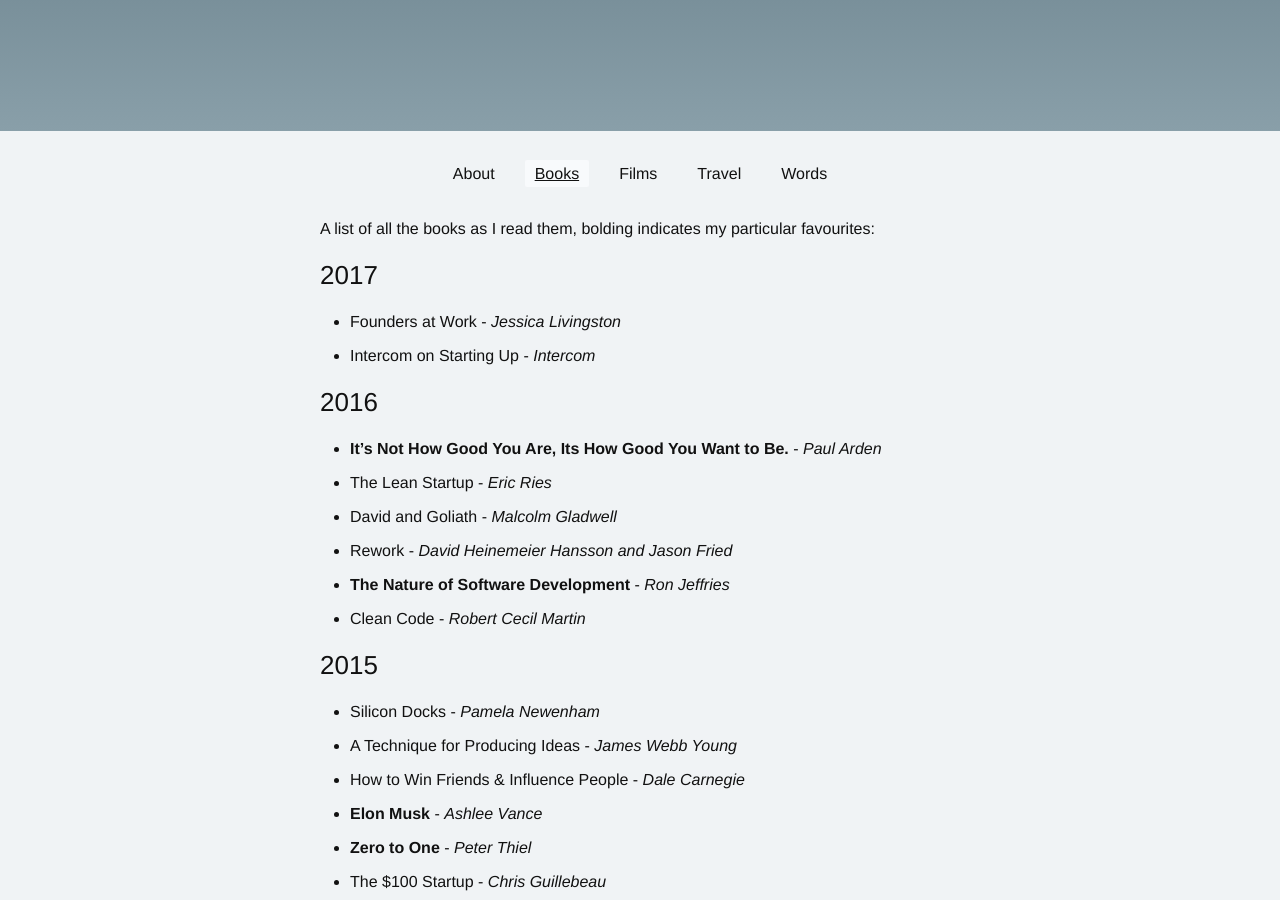
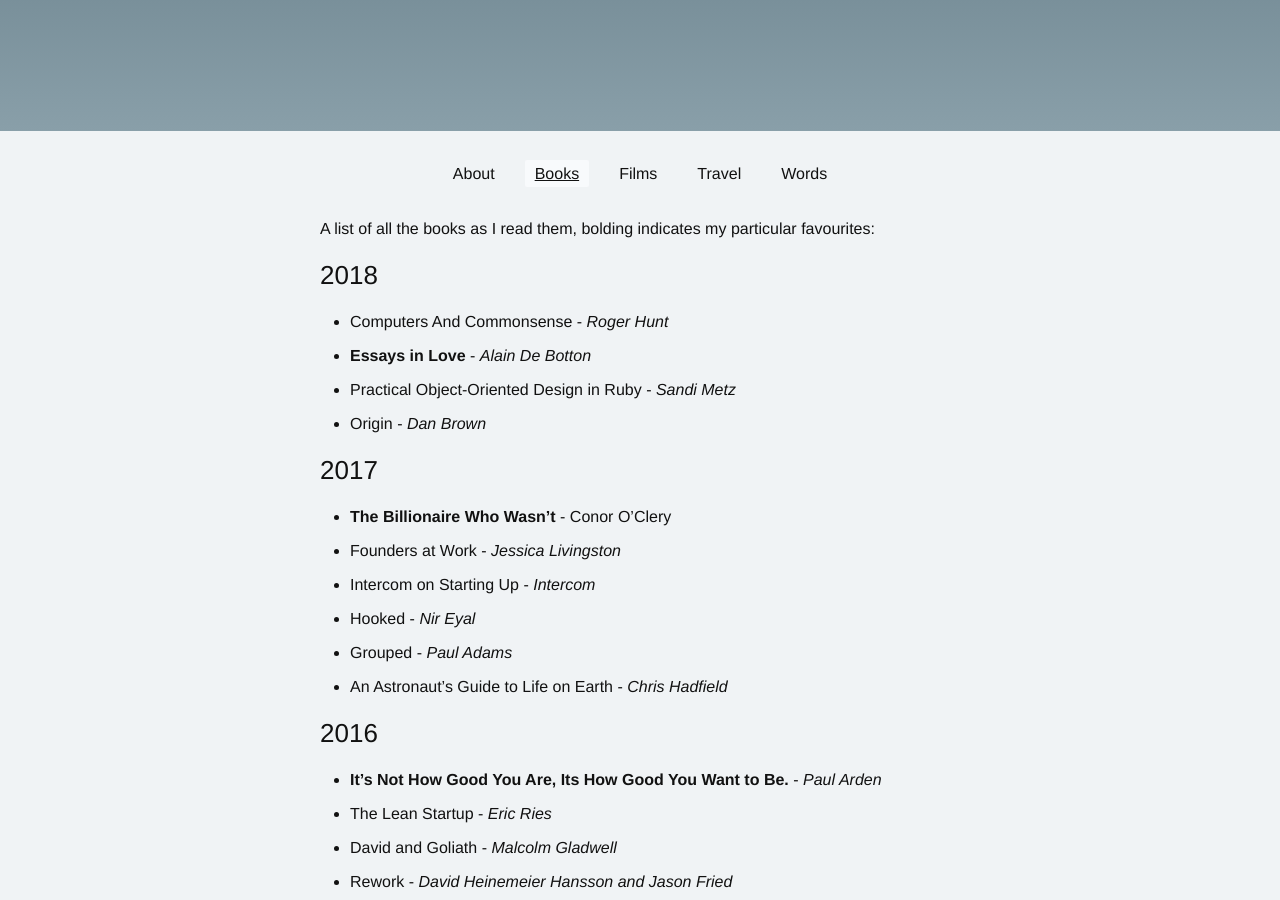
Before and after one commit to daibhin/daibhin.github.io, a Jekyll site: the page built from bookshelf.md, in a window 1280 px wide and 900 px high, scrolled down 219 px. Built offline with Jekyll 4.4.1, drawn with Linux system fonts in a browser that asks for light colours.

Commit message:
Update bookshelf

```diff
--- a/bookshelf.md
+++ b/bookshelf.md
@@ -6,10 +6,21 @@
 
 A list of all the books as I read them, bolding indicates my particular favourites:
 
+<h3>2018</h3>
+
+* Computers And Commonsense - _Roger Hunt_
+* **Essays in Love** - _Alain De Botton_
+* Practical Object-Oriented Design in Ruby - _Sandi Metz_
+* Origin - _Dan Brown_
+
 <h3>2017</h3>
 
+* **The Billionaire Who Wasn't** - Conor O'Clery
 * Founders at Work - _Jessica Livingston_
 * Intercom on Starting Up - _Intercom_
+* Hooked - _Nir Eyal_
+* Grouped - _Paul Adams_
+* An Astronaut's Guide to Life on Earth - _Chris Hadfield_
 
 <h3>2016</h3>
 
```
